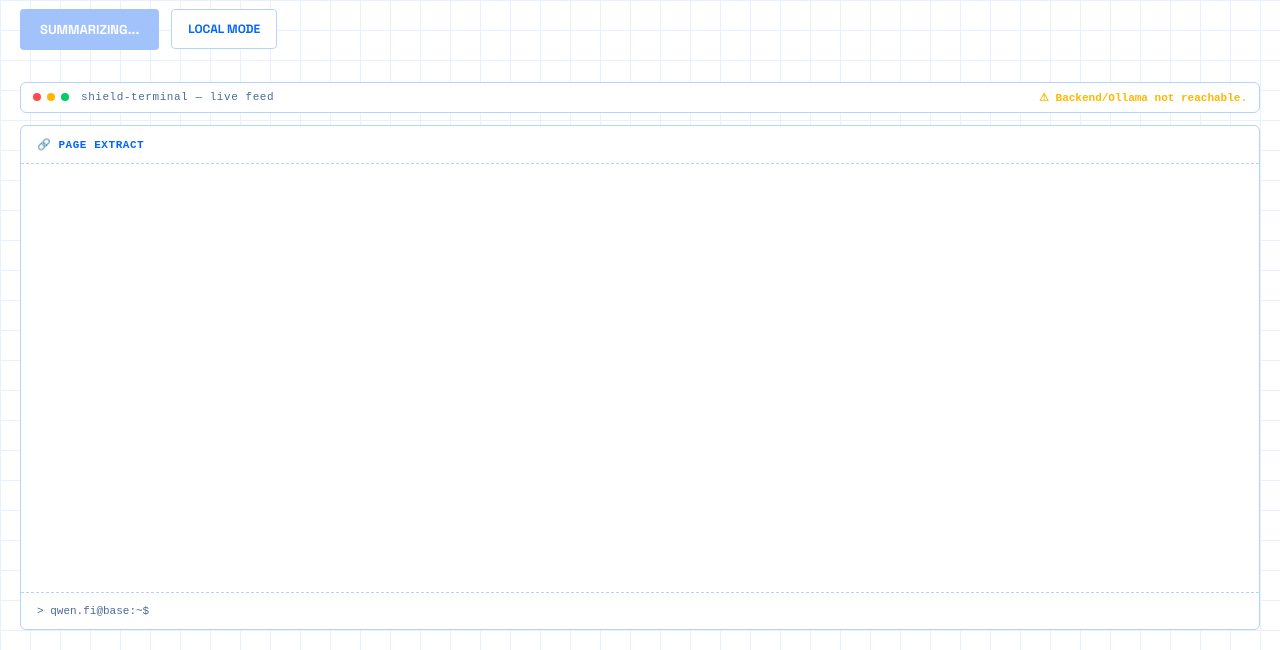
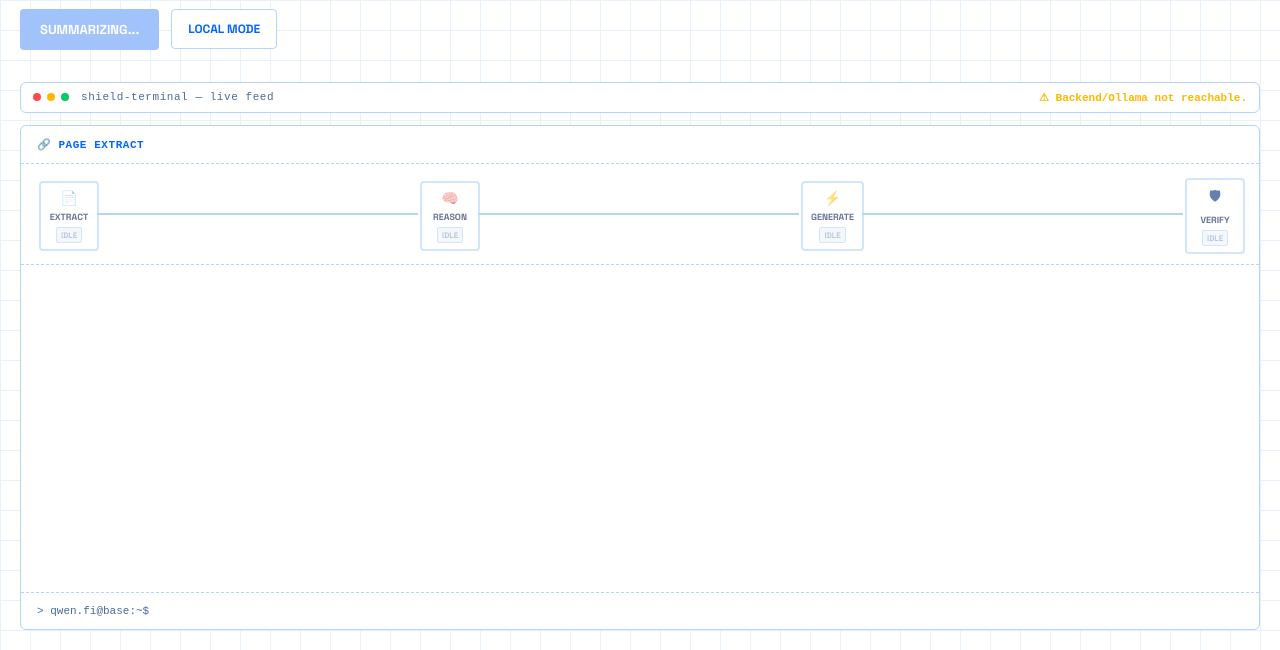
Before and after one commit to palakchandak8/qwen-summarizer, a browser extension: page extension/sidepanel.html in a window 1280 px wide. Both pictures are taken after a click on the button "⚡ SUMMARIZE PAGE →". Shown: the part 150-800 px from the top of the page. Drawn offline with Linux system fonts and the light colour scheme; no server answers; a web font is replaced by a local one.

Commit message:
feat: Update summarization stages and enhance flowchart UI for better user feedback

```diff
--- a/extension/sidepanel.css
+++ b/extension/sidepanel.css
@@ -377,3 +377,105 @@ h1, h2, h3, .bold {
 .settings-actions {
   margin-top: auto;
 }
+
+/* Flowchart UI */
+.workflow-flowchart {
+  display: flex;
+  align-items: center;
+  justify-content: space-between;
+  padding: 12px 16px;
+  background: white;
+  border-bottom: 1px dashed #B3D4FF;
+  gap: 4px;
+}
+
+.flow-node {
+  display: flex;
+  flex-direction: column;
+  background: white;
+  border: 2px solid #001B4B;
+  box-shadow: 2px 2px 0px #001B4B;
+  padding: 6px 8px;
+  min-width: 60px;
+  align-items: center;
+  border-radius: 4px;
+  transition: all 0.2s ease;
+  z-index: 2;
+  position: relative;
+}
+
+.flow-node .node-icon {
+  font-size: 14px;
+  margin-bottom: 4px;
+}
+
+.flow-node .node-text {
+  font-size: 9px;
+  font-weight: 700;
+  text-transform: uppercase;
+  color: #001B4B;
+  text-align: center;
+  margin-bottom: 4px;
+}
+
+.flow-node .node-status {
+  font-size: 8px;
+  font-weight: 700;
+  padding: 2px 4px;
+  background: #E8F0FC;
+  border: 1px solid #B3D4FF;
+  border-radius: 2px;
+  color: #4A6B9C;
+}
+
+/* Pending State */
+.flow-node.pending {
+  opacity: 0.6;
+  box-shadow: 0px 0px 0px #001B4B;
+  transform: translateY(2px) translateX(2px);
+  border-color: #B3D4FF;
+}
+.flow-node.pending .node-status {
+  background: #F0F4F8;
+  color: #87A3D0;
+}
+
+/* Active State */
+.flow-node.active {
+  border-color: #0066FF;
+  box-shadow: 3px 3px 0px #0066FF;
+  transform: translateY(-1px) translateX(-1px);
+}
+.flow-node.active .node-status {
+  background: #0066FF;
+  color: white;
+  border-color: #0046B3;
+  animation: blink 1.5s infinite;
+}
+
+/* Done State */
+.flow-node.done {
+  border-color: #00CC66;
+  box-shadow: 2px 2px 0px #00994D;
+  transform: translateY(0) translateX(0);
+}
+.flow-node.done .node-status {
+  background: #00CC66;
+  color: white;
+  border-color: #00994D;
+}
+
+.flow-line {
+  flex: 1;
+  height: 2px;
+  background: #B3D4FF;
+  z-index: 1;
+  margin: 0 -4px;
+  transition: background 0.3s;
+}
+.flow-line.active {
+  background: #0066FF;
+}
+.flow-line.done {
+  background: #00CC66;
+}
--- a/extension/sidepanel.html
+++ b/extension/sidepanel.html
@@ -47,6 +47,33 @@
             <span class="output-label">🔗 PAGE EXTRACT</span>
             <span class="output-stats hidden" id="badge-thinking">Reasoning<span class="blink">...</span></span>
           </div>
+
+          <div class="workflow-flowchart hidden" id="workflow-flowchart">
+            <div class="flow-node pending" id="stage-EXTRACT">
+              <div class="node-icon">📄</div>
+              <div class="node-text">Extract</div>
+              <div class="node-status">IDLE</div>
+            </div>
+            <div class="flow-line" id="line-REASON"></div>
+            <div class="flow-node pending" id="stage-REASON">
+              <div class="node-icon">🧠</div>
+              <div class="node-text">Reason</div>
+              <div class="node-status">IDLE</div>
+            </div>
+            <div class="flow-line" id="line-GENERATE"></div>
+            <div class="flow-node pending" id="stage-GENERATE">
+              <div class="node-icon">⚡</div>
+              <div class="node-text">Generate</div>
+              <div class="node-status">IDLE</div>
+            </div>
+            <div class="flow-line" id="line-QUALITY"></div>
+            <div class="flow-node pending" id="stage-QUALITY">
+              <div class="node-icon">🛡</div>
+              <div class="node-text">Verify</div>
+              <div class="node-status">IDLE</div>
+            </div>
+          </div>
+
           <div id="output-panel" class="output-panel">> waiting for input...</div>
           <div class="output-footer">
             <span>> qwen.fi@base:~$</span>
--- a/extension/sidepanel.js
+++ b/extension/sidepanel.js
@@ -16,6 +16,19 @@ document.addEventListener("DOMContentLoaded", () => {
   const statusLine = document.getElementById("status-line");
   const outputPanel = document.getElementById("output-panel");
   const badgeThinking = document.getElementById("badge-thinking");
+
+  const workflowFlowchart = document.getElementById("workflow-flowchart");
+  const stageNodes = {
+    "EXTRACT": document.getElementById("stage-EXTRACT"),
+    "REASON": document.getElementById("stage-REASON"),
+    "GENERATE": document.getElementById("stage-GENERATE"),
+    "QUALITY": document.getElementById("stage-QUALITY")
+  };
+  const stageLines = {
+    "REASON": document.getElementById("line-REASON"),
+    "GENERATE": document.getElementById("line-GENERATE"),
+    "QUALITY": document.getElementById("line-QUALITY")
+  };
 
   let currentMode = "local";
   let thinkInterval = null;
@@ -123,6 +136,17 @@ document.addEventListener("DOMContentLoaded", () => {
     btnCopy.classList.add("hidden");
     stopThinking();
 
+    workflowFlowchart.classList.remove("hidden");
+    Object.values(stageNodes).forEach(node => {
+      if (node) {
+        node.className = "flow-node pending";
+        node.querySelector(".node-status").textContent = "IDLE";
+      }
+    });
+    Object.values(stageLines).forEach(line => {
+      if (line) line.className = "flow-line pending";
+    });
+
     chrome.runtime.sendMessage({ action: "getPageText" }, async (response) => {
       if (response && response.error) {
         setStatus(response.error, "status-error");
@@ -183,8 +207,42 @@ document.addEventListener("DOMContentLoaded", () => {
               if (tokenStr === "[START]") {
                 // start
               } else if (tokenStr === "[THINKING]") {
-                startThinking();
+                // Legacy badge fallback, normally handled by flowchart now
+              } else if (tokenStr.startsWith("[STAGE:")) {
+                const stageName = tokenStr.substring(7, tokenStr.length - 1);
+
+                let foundCurrent = false;
+                for (let key in stageNodes) {
+                  const node = stageNodes[key];
+                  if (!node) continue;
+                  const statusEl = node.querySelector(".node-status");
+                  const line = stageLines[key];
+
+                  if (key === stageName) {
+                     node.className = "flow-node active";
+                     statusEl.textContent = "ACTIVE";
+                     foundCurrent = true;
+                     if(line) line.className = "flow-line active";
+                  } else if (!foundCurrent) {
+                     node.className = "flow-node done";
+                     statusEl.textContent = "DONE";
+                     if(line) line.className = "flow-line done";
+                  } else {
+                     node.className = "flow-node pending";
+                     statusEl.textContent = "IDLE";
+                     if(line) line.className = "flow-line pending";
+                  }
+                }
               } else if (tokenStr === "[DONE]") {
+                Object.values(stageNodes).forEach(node => {
+                  if (node) {
+                    node.className = "flow-node done";
+                    node.querySelector(".node-status").textContent = "DONE";
+                  }
+                });
+                Object.values(stageLines).forEach(line => {
+                  if (line) line.className = "flow-line done";
+                });
                 stopThinking();
                 btnCopy.classList.remove("hidden");
               } else if (tokenStr.startsWith("[ERROR]")) {
```
Also changed, not shown: 2 other files.
